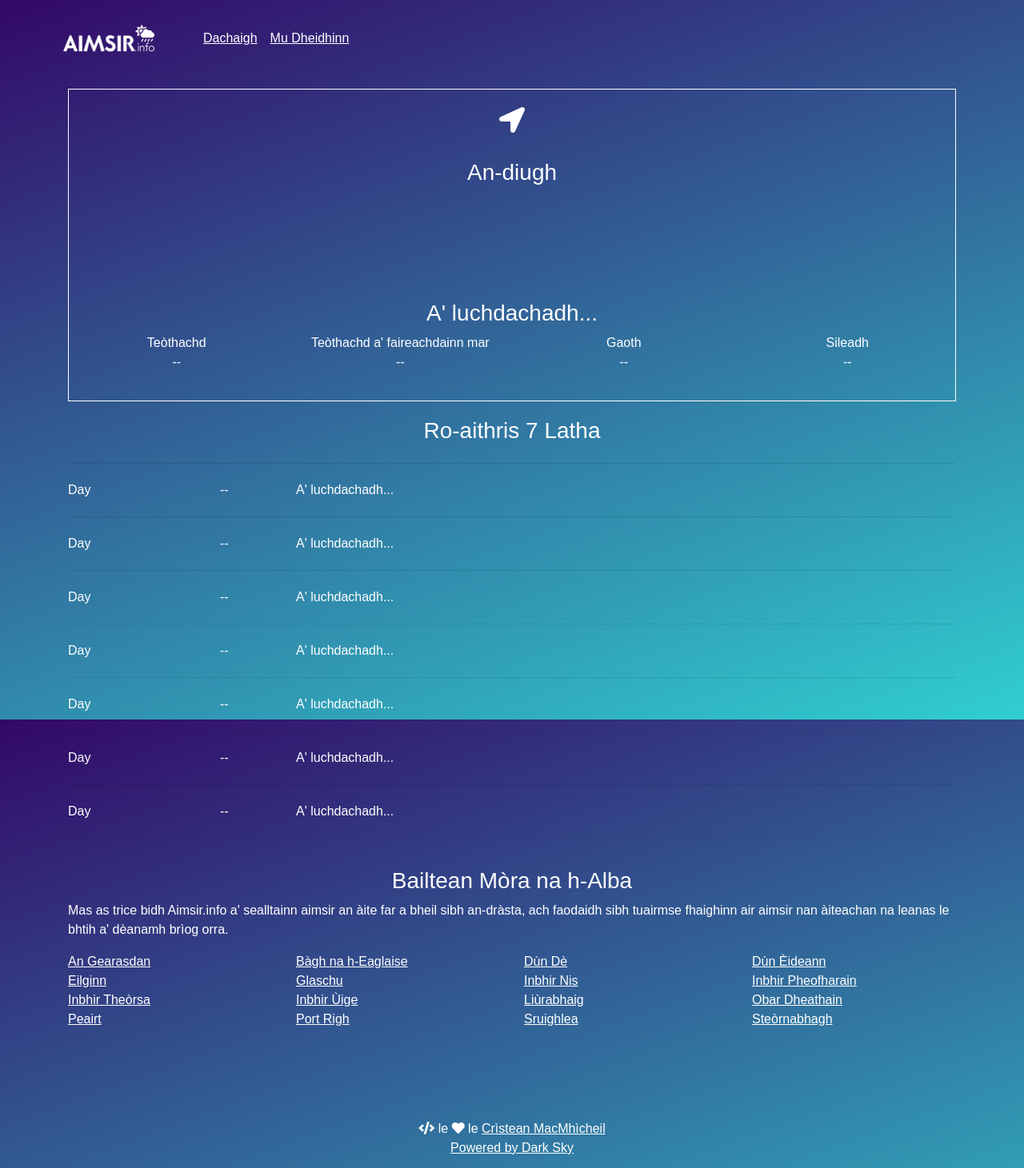
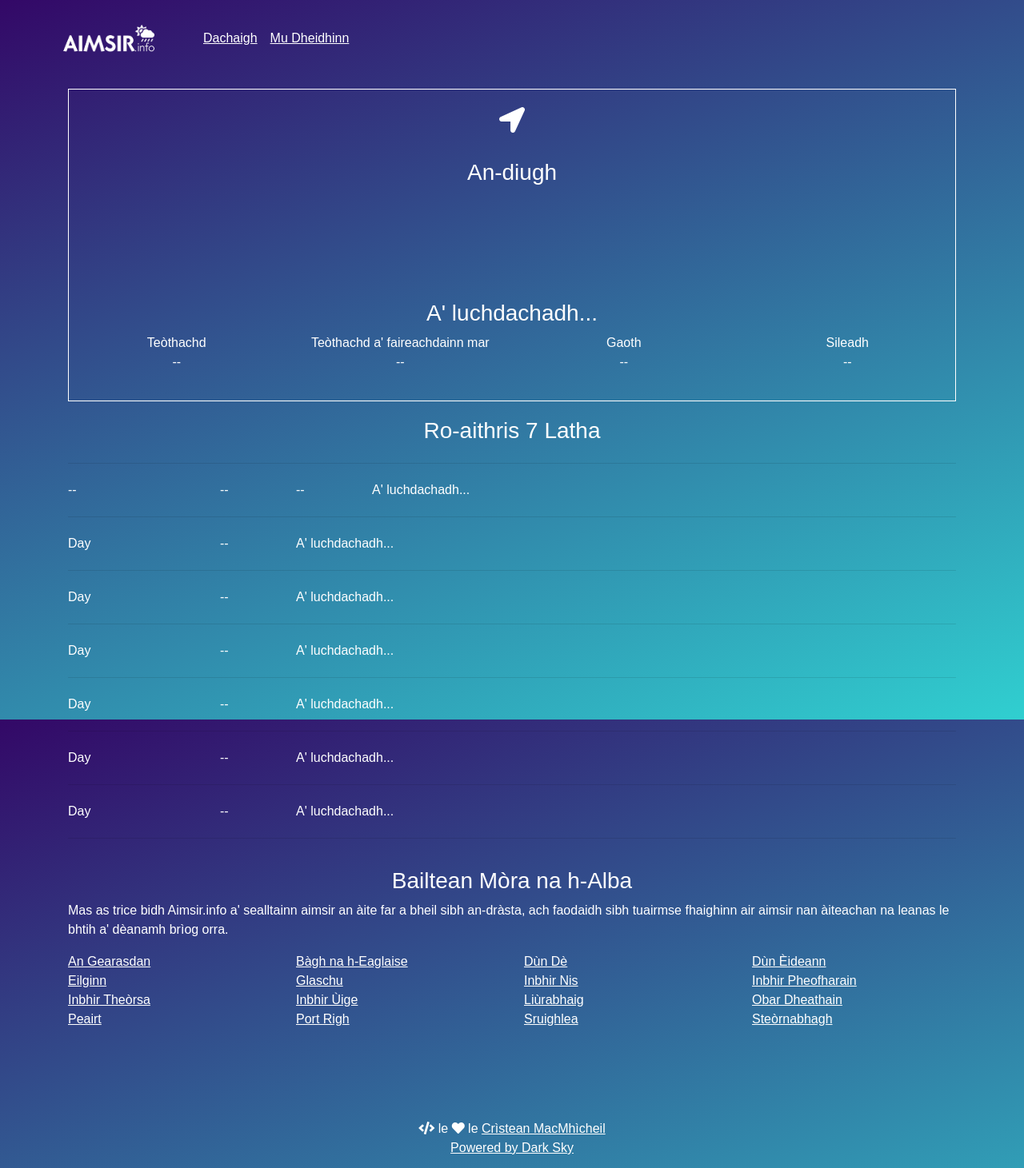
Before and after one commit to angeidheal/aimsir, a Jekyll site: the page built from index.html, in a window 1280 px wide. Shown: the whole page at 80% size. Built offline with Jekyll 4.4.1, drawn with Linux system fonts in a browser that asks for light colours; nearby versions of some CDN libraries; a script that is not in the unit is left out.

Commit message:
Update index.html

```diff
--- a/index.html
+++ b/index.html
@@ -43,12 +43,15 @@ title: Dachaigh
 
       <div class="row daily-summary day-1">
         <div class="col-md-2 day-1-day">
-          Day
+          --
         </div>
         <div class="col-md-1 day-1-temp">
           --
         </div>
-        <div class="col-md-9 day-1-summary">
+        <div class="col-md-1 day-1-icon">
+          --
+        </div>
+        <div class="col-md-8 day-1-summary">
           A' luchdachadh...
         </div>
       </div>
```
